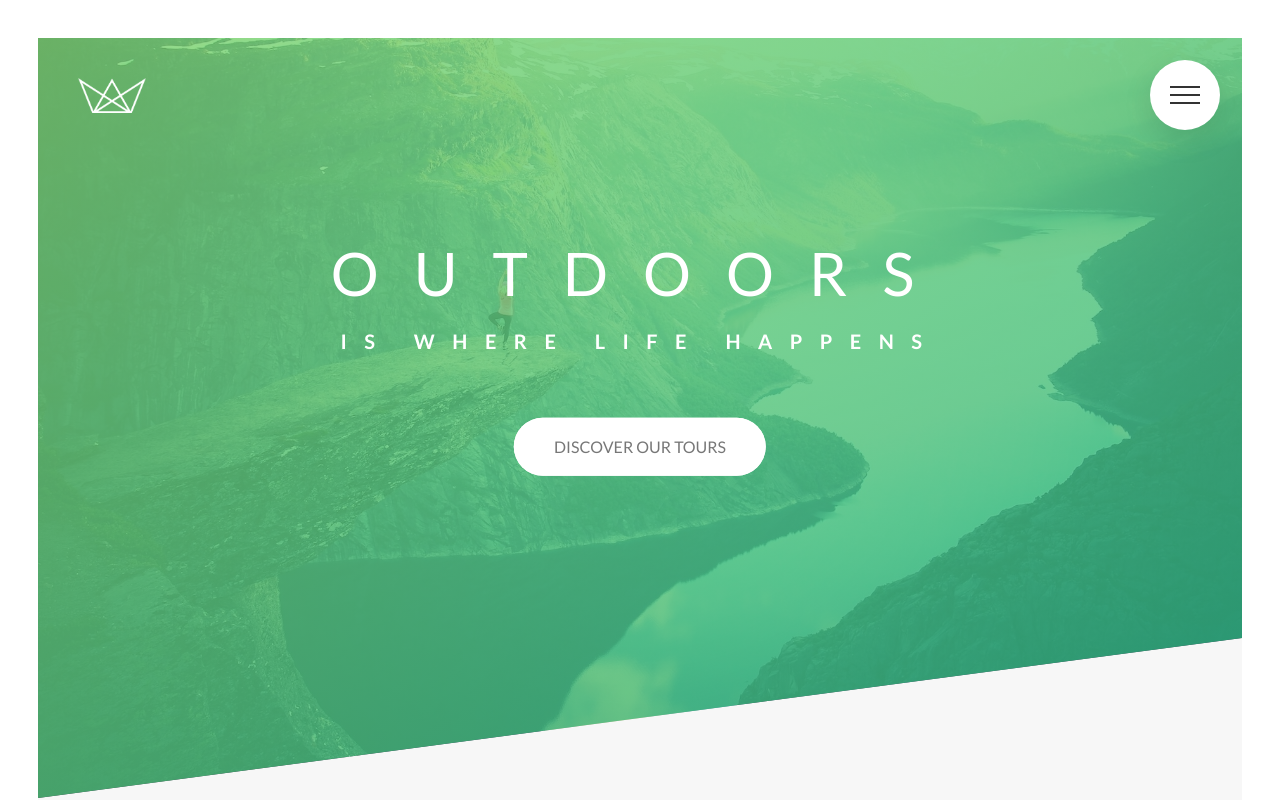
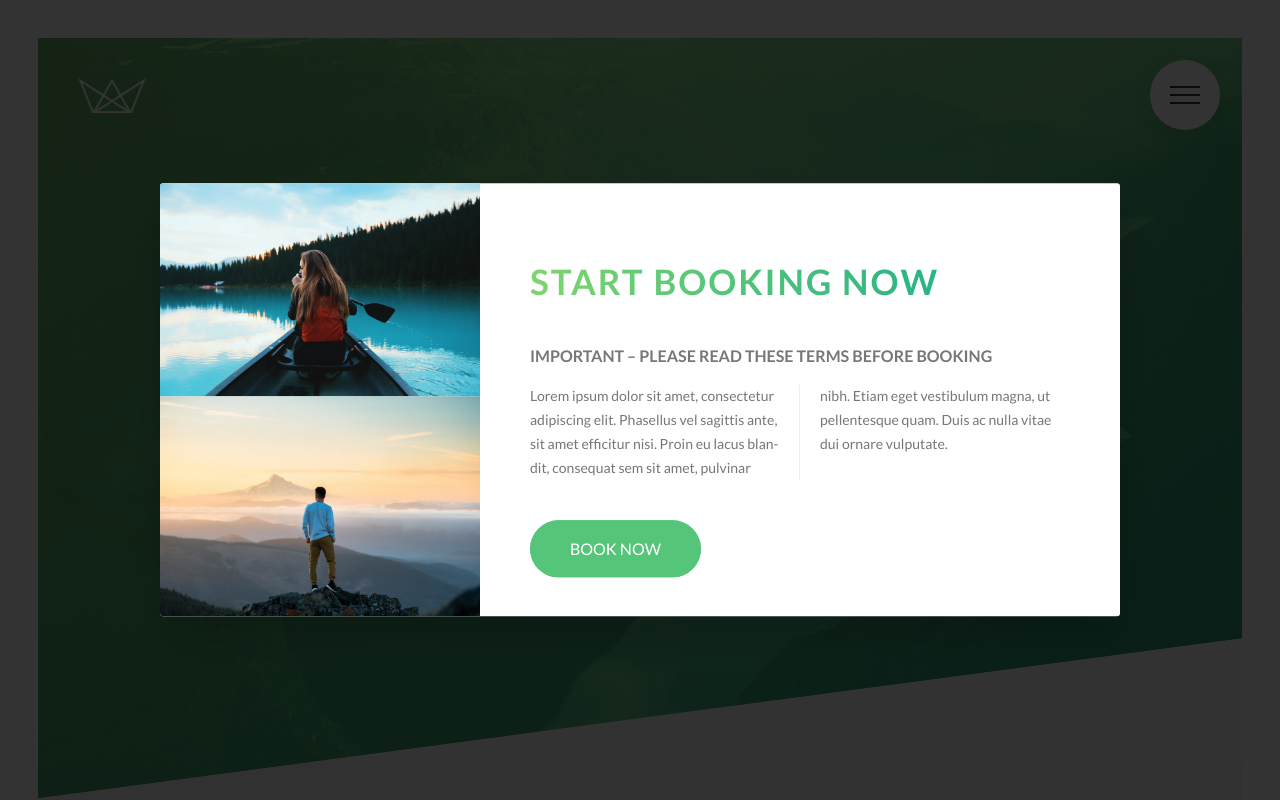
Before and after one commit to Yah0/Natours, a website: page index.html in a window 1280 px wide. Shown: the top 800 px of the page. Drawn offline with Linux system fonts and the light colour scheme.

Commit message:
create popup

```diff
--- a/index.html
+++ b/index.html
@@ -348,6 +348,23 @@
             </div>
         </footer>
 
+        <div class="popup">
+            <div class="popup__content">
+                <div class="popup__left">
+                    <img src="img/nat-8.jpg" alt="Tour photo" class="popup__img">
+                    <img src="img/nat-9.jpg" alt="Tour photo" class="popup__img">
+                </div>
+                <div class="popup__right">
+                    <h2 class="heading-secondary u-margin-bottom-small">Start booking now</h2>
+                    <h3 class="heading-tertiary u-margin-bottom-small">Important &ndash; Please read these terms before booking</h3>
+                    <p class="popup__text">
+                        Lorem ipsum dolor sit amet, consectetur adipiscing elit. Phasellus vel sagittis ante, sit amet efficitur nisi. Proin eu lacus blandit, consequat sem sit amet, pulvinar nibh. Etiam eget vestibulum magna, ut pellentesque quam. Duis ac nulla vitae dui ornare vulputate.
+                    </p>
+                    <a href="#" class="btn btn--green">Book now</a>
+                </div>
+            </div>
+        </div>
+
         <!--
         <section class="grid-test">
 
--- a/sass/abstracts/_mixins.scss
+++ b/sass/abstracts/_mixins.scss
@@ -5,3 +5,10 @@
         clear: both;
     }
 }
+
+@mixin absCenter {
+    position: absolute;
+    top: 50%;
+    left: 50%;
+    transform: translate(-50%, -50%);
+}
--- /dev/null
+++ b/sass/components/_popup.scss
@@ -0,0 +1,57 @@
+.popup {
+    height: 100vh;
+    width: 100%;
+    position: fixed;
+    top: 0;
+    left: 0;
+    background-color: rgba($color-black, .8);
+    z-index: 9999;
+
+    &__content {
+        @include absCenter;
+
+        width: 75%;
+        background-color: $color-white;
+        box-shadow: 0 2rem 4rem rgba($color-black, .2);
+        border-radius: 3px;
+        display: table;
+        overflow: hidden;
+    }
+
+    &__left {
+        width: 33.3333333%;
+        display: table-cell;
+    }
+
+    &__right {
+        width: 66.6666667%;
+        display: table-cell;
+        vertical-align: middle;
+        padding: 3rem 5rem;
+    }
+
+    &__img {
+        display: block;
+        width: 100%;
+    }
+
+    &__text {
+        font-size: 1.4rem;
+        margin-bottom: 4rem;
+
+        -moz-column-count: 2;
+        -moz-column-gap: 4rem;
+        -moz-column-rule: 1px solid $color-grey-light-2;
+
+        column-count: 2;
+        column-gap: 4rem;
+        column-rule: 1px solid $color-grey-light-2;
+
+        //(choose correct language in index)
+
+        -moz-hyphens: auto;
+        -ms-hyphens: auto;
+        -webkit-hyphens: auto;
+        hyphens: auto;
+    }
+}
--- a/sass/main.scss
+++ b/sass/main.scss
@@ -13,6 +13,7 @@
 @import "components/composition";
 @import "components/feature-box";
 @import "components/form";
+@import "components/popup";
 @import "components/story";
 
 @import "layout/footer";
```
Also changed, not shown: css/style.css.
